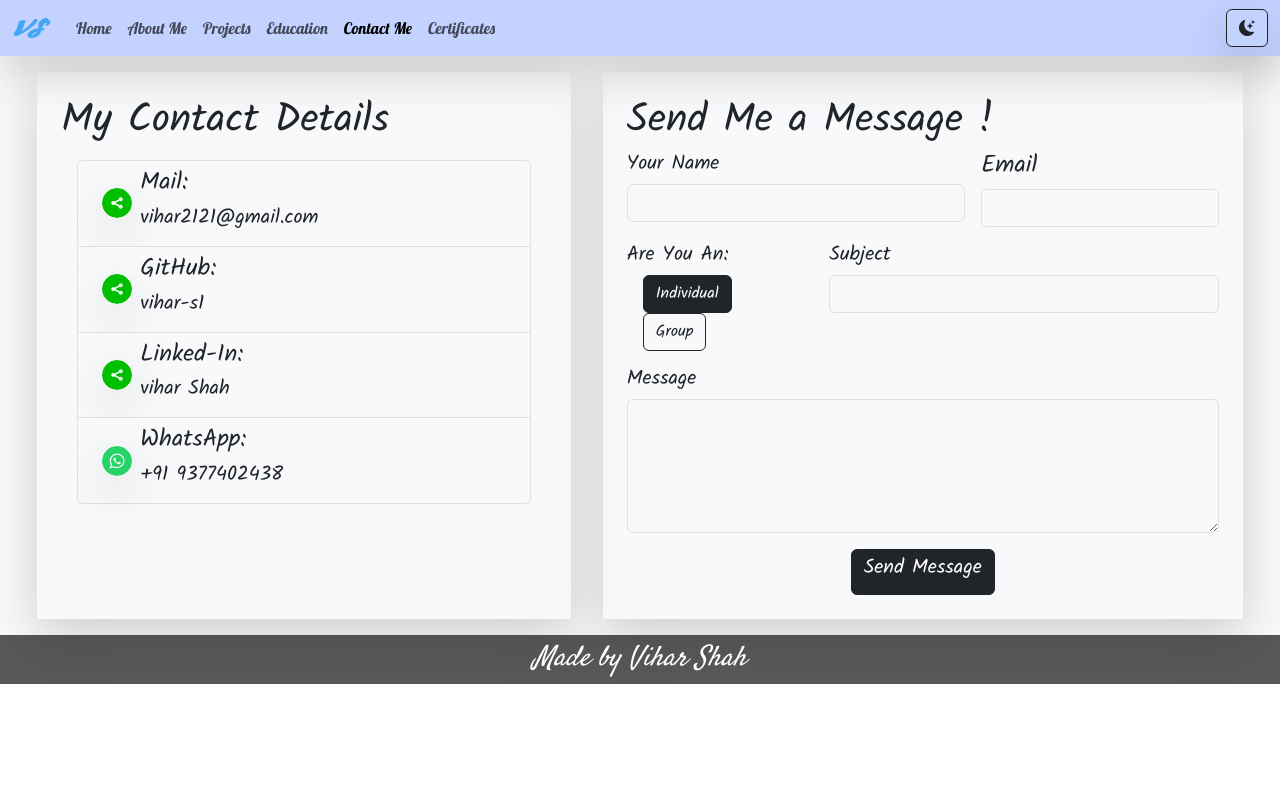
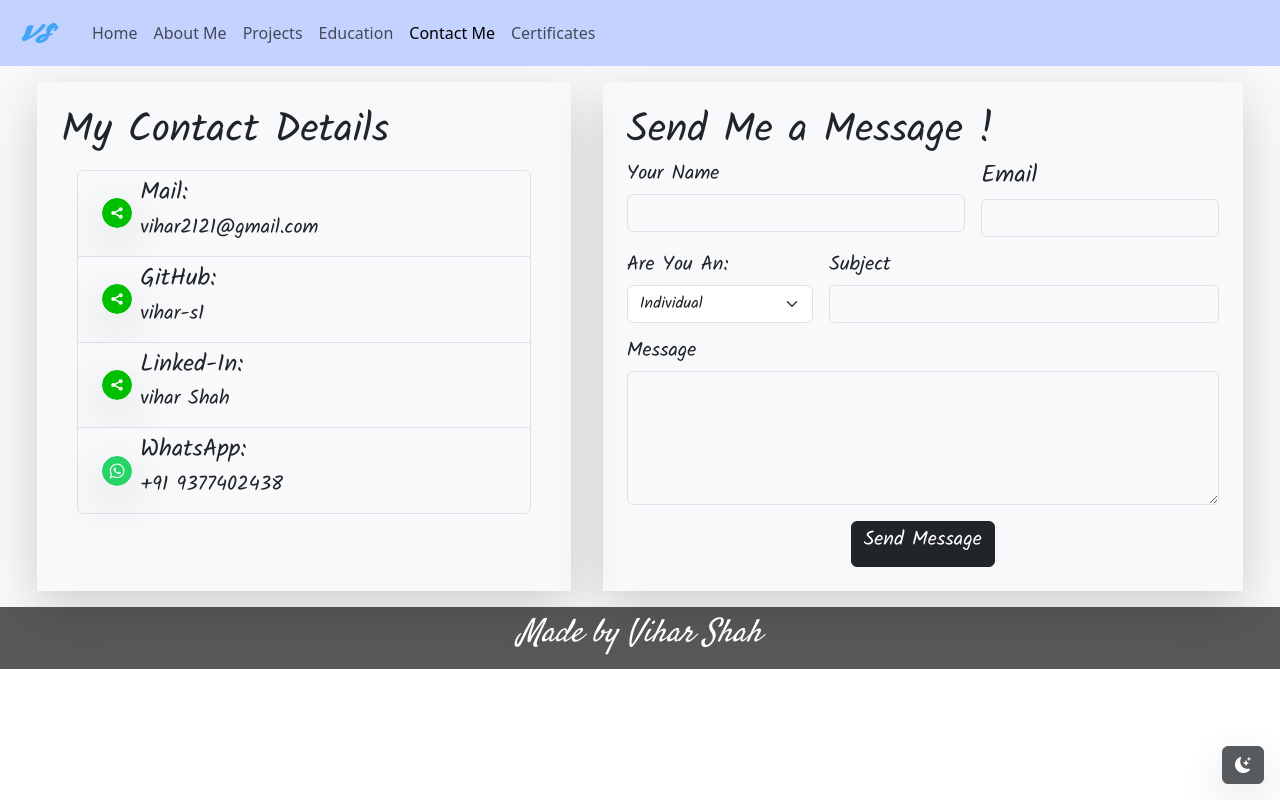
Before and after one commit to vihar-s1/PersonalWebsite, a React (Create React App) app in the folder frontend/: page /contactme in a window 1280 px wide. Built offline with nearby package versions, Linux system fonts and the light colour scheme.

Commit message:
Navbar converted to responsive offcanvas and updated contactme form

```diff
--- a/frontend/src/App.js
+++ b/frontend/src/App.js
@@ -9,13 +9,14 @@ import Projects from "./components/Projects";
 import Education from "./components/Education";
 import ContactMe from "./components/ContactMe";
 import Certificates from "./components/Certificates";
+import ToggleTheme from "./components/ToggleTheme";
 
 
 const App = () => {
 
     return (
         <Router>
-            <Navbar />
+            <Navbar/>
             <Routes>
                 <Route path="/" element={<Introduction />} />
                 <Route path="/aboutme" element={<AboutMe />} />
@@ -24,6 +25,7 @@ const App = () => {
                 <Route path="/contactme" element={<ContactMe />} />
                 <Route path="/certificates" element={<Certificates />} />
             </Routes>
+            <ToggleTheme />
             <Footer />
         </Router>
     );
--- a/frontend/src/components/ContactMe.js
+++ b/frontend/src/components/ContactMe.js
@@ -88,11 +88,11 @@ const ContactMe = () => {
                     <div className="col-md-4">
                         <label htmlFor="type" className="form-label h5">Are You An:</label>
                         <div>
-                            <input type="radio" className="btn-check" name="type" id="individual" autoComplete="off" defaultChecked />
-                            <label className={`btn btn-outline-${theme == "dark" ? "light" : "dark"} mx-3`} htmlFor="individual">Individual</label>
-
-                            <input type="radio" className="btn-check" name="type" id="company" autoComplete="off" />
-                            <label className={`btn btn-outline-${theme == "dark" ? "light" : "dark"} mx-3`} htmlFor="company">Group</label>
+                            <select className='form-select'>
+                                <option value="Individual">Individual</option>
+                                <option value="Group">Group</option>
+                                <option value="Company">Company</option>
+                            </select>
                         </div>
                     </div>
                     <div className="col-md-8">
--- a/frontend/src/components/Footer.js
+++ b/frontend/src/components/Footer.js
@@ -2,9 +2,9 @@ import React from 'react';
 
 const Footer = () => {
   return (
-    	<footer className="bg-secondary bg-opacity-25 text-center text-white ">
-			<div className="text-center fst-italic h3 p-2" style={{backgroundColor: "rgba(0, 0, 0, 0.6)", fontFamily: "satisfy"}}>
-				Made by Vihar Shah
+    	<footer className="bg-secondary bg-opacity-25 text-center text-white">
+			<div className="text-center fst-italic p-2" style={{backgroundColor: "rgba(0, 0, 0, 0.6)", fontFamily: "satisfy"}}>
+				<h2> Made by Vihar Shah</h2>
 			</div>
     	</footer>
   	);
--- a/frontend/src/components/Navbar.js
+++ b/frontend/src/components/Navbar.js
@@ -1,45 +1,102 @@
-import React, { useContext } from 'react';
-import { Link, useLocation } from 'react-router-dom';
-import { themeContext } from '../context/ThemeContext';
+import React, { useContext } from "react";
+import { Link, useLocation } from "react-router-dom";
+import { themeContext } from "../context/ThemeContext";
 
 const LOGO_DIMENSIONS = "40px";
-
 
 const Navbar = () => {
     const location = useLocation();
 
-	const { theme, background, textTheme, toggleTheme } = useContext(themeContext);
+    const { theme, background, textTheme, toggleTheme } =
+        useContext(themeContext);
 
     return (
-    	<nav className={`navbar shadow-lg navbar-expand-sm navbar-${theme} sticky-top`} style={{backgroundColor: background, fontFamily: "lobster"}}>
+        // <div className={`shadow-lg navbar-${theme}`} style={{backgroundColor: background, fontFamily: "lobster", height: "100%"}}>
+        //     <button
+        //         className="btn btn-primary d-sm-none"
+        //         type="button"
+        //         data-bs-toggle="offcanvas"
+        //         data-bs-target="#offCanvasNavbar"
+        //         aria-controls="offCanvasNavbar"
+        //     >
+        //         <i className="bi bi-list"></i>
+        //     </button>
+
+        //     <div
+        //         className={`offcanvas-sm offcanvas-start ${theme == "dark" ? "text-bg-dark" : ""}`}
+        //         tabIndex="-1"
+        //         id="offCanvasNavbar"
+        //         aria-labelledby="offCanvasNavbarLabel"
+		// 		style={{background: background}}
+        //     >
+        //         <div className={`offcanvas-header text-${textTheme}`}>
+        //             <h5 className="offcanvas-title d-flex flex-wrap align-items-center" id="offCanvasNavbarLabel">
+		// 				<img className="navbar-brand mx-1" src="logo.png" alt="Vihar Shah" width={LOGO_DIMENSIONS} height={LOGO_DIMENSIONS}/>
+        //                 <div className="mx-1">Vihar Shah</div>
+        //             </h5>
+        //             <button
+        //                 type="button"
+        //                 className="btn-close"
+        //                 data-bs-dismiss="offcanvas"
+        //                 data-bs-target="#offCanvasNavbar"
+        //                 aria-label="Close"
+        //             ></button>
+        //         </div>
+        //         <div className={`offcanvas-body text-${textTheme}`}>
+		// 			<div className="container-fluid">
+
+		// 				<div className="" id="navbarLinks">
+		// 					<nav className="navbar-nav me-auto mb-2 mb-sm-0">
+		// 						<Link className={`nav-link ${location.pathname == "/" ? "active" : "" }`} to="/">Home</Link>
+		// 						<Link className={`nav-link ${location.pathname == "/aboutme" ? "active" : "" }`} to="/aboutme">About Me</Link>
+		// 						<Link className={`nav-link ${location.pathname == "/projects" ? "active" : "" }`} to="/projects">Projects</Link>
+		// 						<Link className={`nav-link ${location.pathname == "/education" ? "active" : "" }`} to="/education">Education</Link>
+		// 						<Link className={`nav-link ${location.pathname == "/contactme" ? "active" : "" }`} to="/contactme">Contact Me</Link>
+		// 						<Link className={`nav-link ${location.pathname == "/certificates" ? "active" : "" }`} to="/certificates">Certificates</Link>
+
+		// 					</nav>
+		// 				</div>
+		// 				{
+		// 					theme == "dark" ?
+		// 					<button className='btn btn-outline-light bi bi-brightness-high-fill shadow-lg' onClick={toggleTheme} /> :
+		// 					<button className="btn btn-outline-dark bi bi-moon-stars-fill shadow-lg" onClick={toggleTheme} />
+		// 				}
+		// 			</div>
+        //         </div>
+        //     </div>
+        // </div>
+        <nav className={`navbar navbar-expand-sm navbar-${theme}`} aria-label="Offcanvas navbar large" style={{background: background}}>
             <div className="container-fluid">
-					{ console.log(theme) }
-					{ console.log(background) }
-					{ console.log(textTheme) }
-				<img className="navbar-brand" src="logo.png" alt="Vihar Shah" width={LOGO_DIMENSIONS} height={LOGO_DIMENSIONS}/>
+                <a className="navbar-brand d-flex align-items-center" href="/">
+                    <img className="navbar-brand mx-2" src="logo.png" alt="Vihar Shah" width={LOGO_DIMENSIONS} height={LOGO_DIMENSIONS}/>
+                </a>
 
-				<button className="navbar-toggler" type="button" data-bs-toggle="collapse" data-bs-target="#navbarLinks" aria-controls="navbarLinks" aria-expanded="false" aria-label="Toggle navigation">
+                <button className="navbar-toggler" type="button" data-bs-toggle="offcanvas" data-bs-target="#offcanvasNavbar" aria-controls="offcanvasNavbar" aria-label="Toggle navigation">
                     <span className="navbar-toggler-icon"></span>
                 </button>
-				<div className="collapse navbar-collapse" id="navbarLinks">
-					<nav className="navbar-nav me-auto mb-2 mb-lg-0">
+                <div
+                    className={`offcanvas offcanvas-end text-${textTheme}`}
+                    tabIndex="-1" id="offcanvasNavbar" aria-labelledby="offcanvasNavbarLabel"
+                    style={{background: background}}
+                >
+                    <div className="offcanvas-header">
+                        <h5 className="offcanvas-title" id="offcanvasNavbarLabel">Navbar</h5>
+                        <button type="button" className="btn-close btn-close-white" data-bs-dismiss="offcanvas" aria-label="Close"></button>
+                    </div>
+                    <div className="offcanvas-body">
+                        <ul className="navbar-nav justify-content-start flex-grow-1 pe-3">
 		 						<Link className={`nav-link ${location.pathname == "/" ? "active" : "" }`} to="/">Home</Link>
 		 						<Link className={`nav-link ${location.pathname == "/aboutme" ? "active" : "" }`} to="/aboutme">About Me</Link>
 		 						<Link className={`nav-link ${location.pathname == "/projects" ? "active" : "" }`} to="/projects">Projects</Link>
 		 						<Link className={`nav-link ${location.pathname == "/education" ? "active" : "" }`} to="/education">Education</Link>
 		 						<Link className={`nav-link ${location.pathname == "/contactme" ? "active" : "" }`} to="/contactme">Contact Me</Link>
 		 						<Link className={`nav-link ${location.pathname == "/certificates" ? "active" : "" }`} to="/certificates">Certificates</Link>
-
-					</nav>
+                        </ul>
                     </div>
-				{
-					theme == "dark" ?
-					<button className='btn btn-outline-light bi bi-brightness-high-fill shadow-lg' onClick={toggleTheme} /> :
-					<button className="btn btn-outline-dark bi bi-moon-stars-fill shadow-lg" onClick={toggleTheme} />
-				}
+                </div>
             </div>
         </nav>
     );
-}
+};
 
 export default Navbar;
--- /dev/null
+++ b/frontend/src/components/ToggleTheme.js
@@ -0,0 +1,19 @@
+import React, { useContext } from 'react'
+import { themeContext } from '../context/ThemeContext';
+
+const ToggleTheme = () => {
+
+    const {theme, toggleTheme} = useContext(themeContext);
+
+    return (
+        <div className='position-fixed bottom-0 end-0 m-3 float-start'>
+            {
+                theme == "dark" ?
+                <button className='btn btn-light opacity-75 bi bi-brightness-high-fill shadow-lg' onClick={toggleTheme} /> :
+                <button className="btn btn-dark opacity-75 bi bi-moon-stars-fill shadow-lg" onClick={toggleTheme} />
+            }
+        </div>
+    )
+}
+
+export default ToggleTheme;
```
Lines whose indentation alone changed are shown as unchanged.
